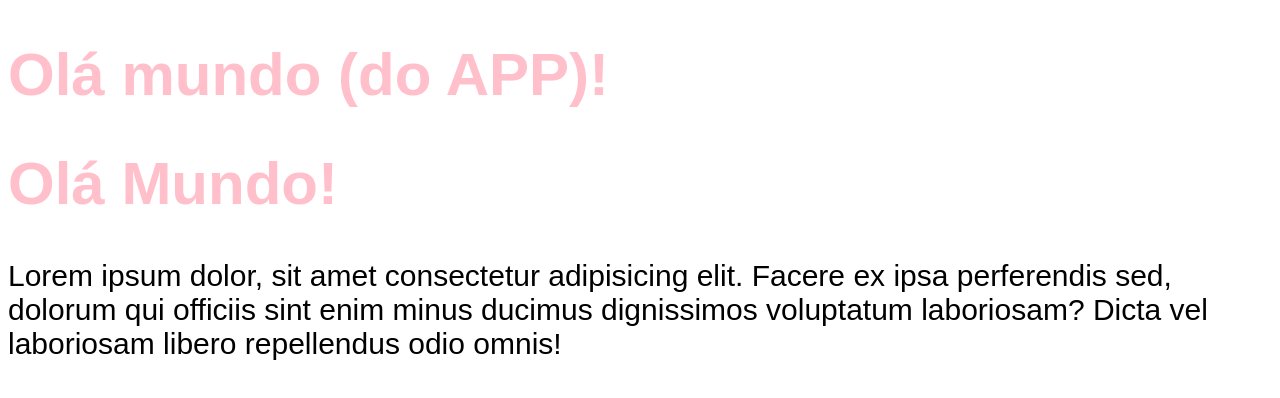
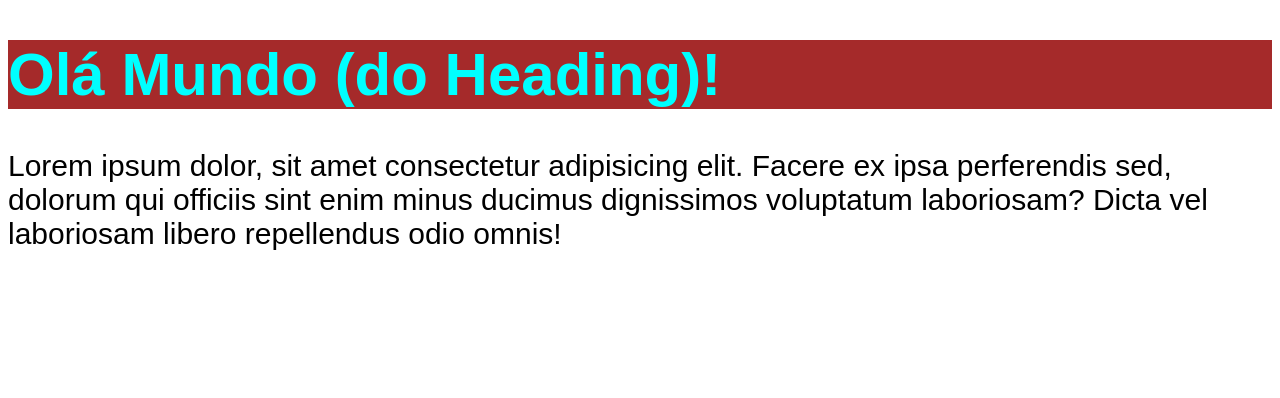
Before and after one commit to Rafael-Mota-Moraes/chronos-pomodoro, a React (Vite) app: page / in a window 1280 px wide. Shown: the top 398 px of the page. Built offline with nearby package versions, Linux system fonts and the light colour scheme.

Commit message:
Importando e usando arquivos de CSS Modules com escopo de componente

```diff
--- a/src/App.tsx
+++ b/src/App.tsx
@@ -1,4 +1,18 @@
+import { Heading } from './components/Heading';
+import './styles/theme.css';
+import './styles/global.css';
+
 export function App() {
   console.log('OI');
-  return <h1>Olá mundo (do APP)!</h1>;
+  return (
+    <>
+      <Heading />
+      <p>
+        Lorem ipsum dolor, sit amet consectetur adipisicing elit. Facere ex ipsa
+        perferendis sed, dolorum qui officiis sint enim minus ducimus
+        dignissimos voluptatum laboriosam? Dicta vel laboriosam libero
+        repellendus odio omnis!
+      </p>
+    </>
+  );
 }
--- /dev/null
+++ b/src/components/Heading.module.css
@@ -0,0 +1,7 @@
+.heading {
+  background: brown;
+}
+
+.cyan {
+  color: cyan;
+}
--- /dev/null
+++ b/src/components/Heading.tsx
@@ -0,0 +1,9 @@
+import styles from './Heading.module.css';
+
+export function Heading() {
+  return (
+    <h1 className={`${styles.heading} ${styles.cyan}`}>
+      Olá Mundo (do Heading)!
+    </h1>
+  );
+}
--- a/src/main.tsx
+++ b/src/main.tsx
@@ -1,17 +1,9 @@
 import { StrictMode } from 'react';
 import { createRoot } from 'react-dom/client';
 import { App } from './App';
-import './styles/theme.css';
-import './styles/global.css';
 
 createRoot(document.getElementById('root')!).render(
   <StrictMode>
     <App />
-    <h1>Olá Mundo!</h1>
-    <p>
-      Lorem ipsum dolor, sit amet consectetur adipisicing elit. Facere ex ipsa
-      perferendis sed, dolorum qui officiis sint enim minus ducimus dignissimos
-      voluptatum laboriosam? Dicta vel laboriosam libero repellendus odio omnis!
-    </p>
   </StrictMode>,
 );
--- a/src/styles/global.css
+++ b/src/styles/global.css
@@ -2,7 +2,3 @@ body {
   font-family: sans-serif;
   font-size: 30px;
 }
-
-h1 {
-  color: var(--primary);
-}
```
